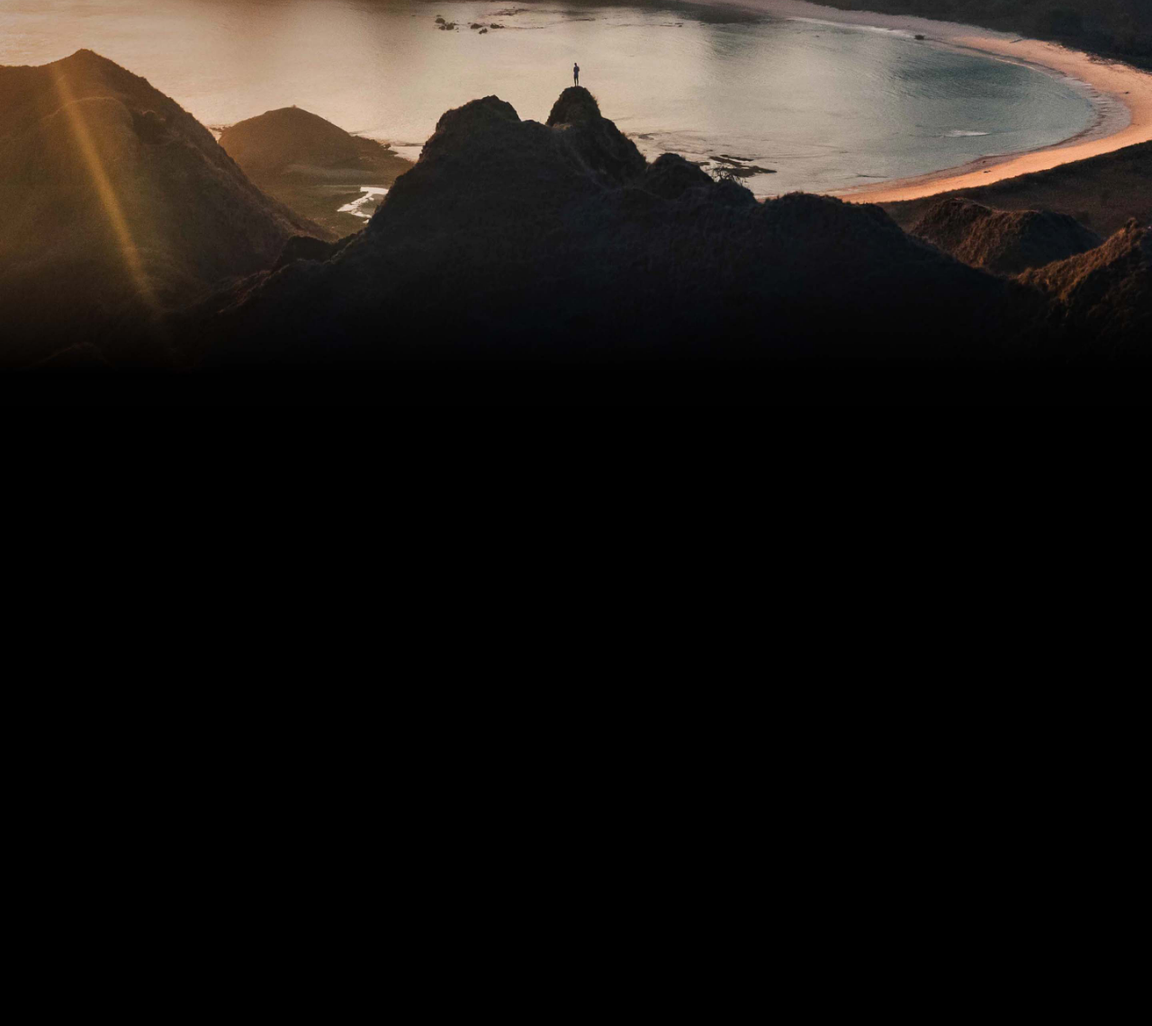
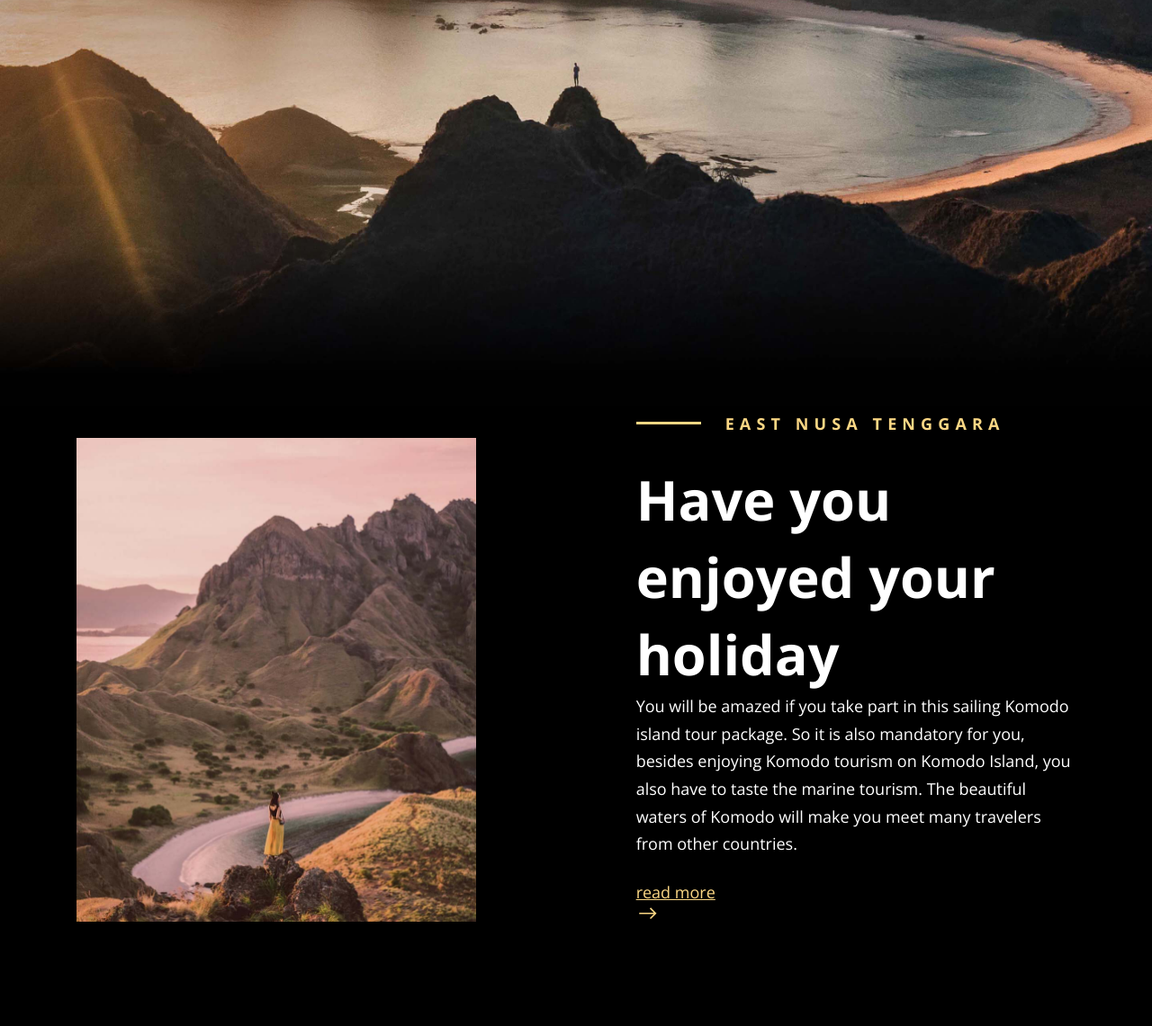
Before and after one commit to AlinaPristinskaya/bem-sass, a plain HTML site: page index.html in a window 1280 px wide. Shown: the part 594-1735 px from the top of the page at 90% size. Before the commit the page ends 1050 px from the top, so only its background shows below. Drawn offline with nearby package versions, Linux system fonts and the light colour scheme.

Commit message:
add section cols

```diff
--- a/index.html
+++ b/index.html
@@ -19,7 +19,8 @@
     <link rel="stylesheet" href="./css/main.min.css" />
   </head>
 
-  <body class="cover-space">
+  <body>
+    <div class="cover-space">
       <header class="header">
         <div class="header__content">
           <a class="logo" href="/">
@@ -78,7 +79,8 @@
           <div class="scroll-down__icon icon__arrow_downward"></div>
         </div>
       </section>
-    <!-- <div class="content">
+    </div>
+    <div class="content">
       <section class="section-cols">
         <img
           src="/images/enjoy.jpg"
@@ -103,6 +105,6 @@
           </div>
         </div>
       </section>
-    </div> -->
+    </div>
   </body>
 </html>
```
Lines whose indentation alone changed are shown as unchanged.
